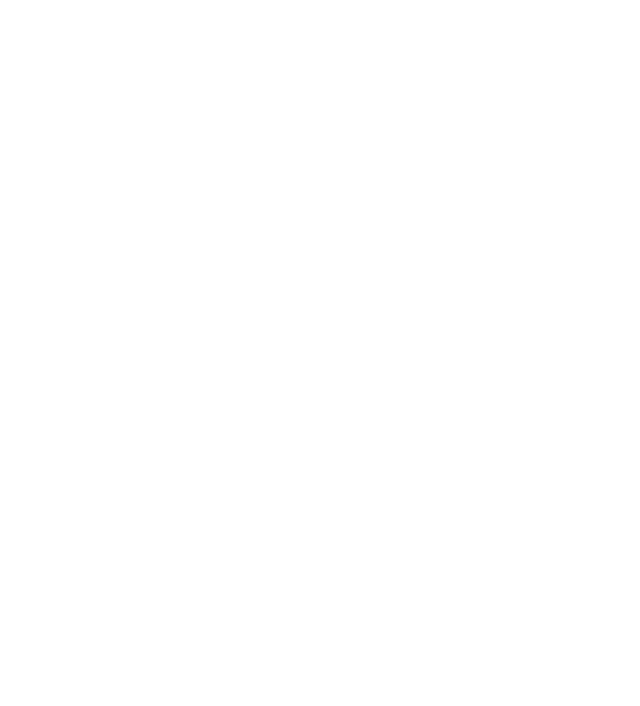
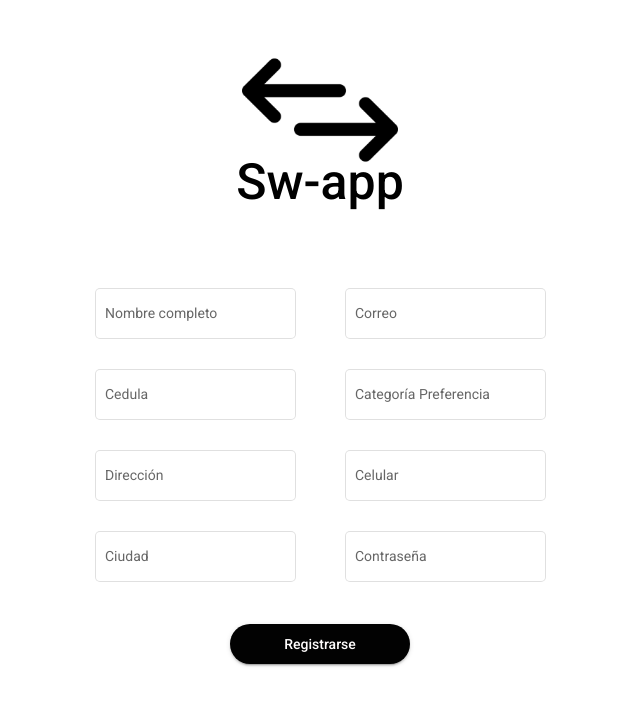
Before and after one commit to CristianDavidSanchez/Swapp, an Angular app: page /registrarse in a window 1280 px wide. Before the commit this address led to /. Shown: the top 706 px of the page, without its empty margins (320-960 px from the left). Built offline with nearby package versions, Linux system fonts and the light colour scheme.

Commit message:
feature: login y registrar usuario borrador

```diff
--- a/src/app/app-routing.module.ts
+++ b/src/app/app-routing.module.ts
@@ -23,7 +23,7 @@
         component:LoginComponent,
       },
       {
-        path:'registry',
+        path:'registrarse',
         component:RegistrarUsuarioComponent,
       },
       {
--- a/src/app/components/layout/layout.component.html
+++ b/src/app/components/layout/layout.component.html
@@ -1,2 +1,3 @@
-<nav></nav>
+<div *ngIf="router.url !== '/login' && router.url !== '/registrarse' "><nav></nav></div>
+
 <router-outlet></router-outlet>
--- a/src/app/components/layout/layout.component.ts
+++ b/src/app/components/layout/layout.component.ts
@@ -1,4 +1,5 @@
 import { Component, OnInit } from '@angular/core';
+import { Router } from '@angular/router';
 
 @Component({
   selector: 'app-layout',
@@ -7,7 +8,7 @@
 })
 export class LayoutComponent implements OnInit {
 
-  constructor() { }
+  constructor(public router:Router) { }
 
   ngOnInit(): void {
   }
--- a/src/app/components/nav/nav.component.html
+++ b/src/app/components/nav/nav.component.html
@@ -23,7 +23,7 @@
             <span>Mis trueques</span>
         </div>
         <div class="menu-item">
-            <button mat-icon-button class="example-icon" aria-label="Example icon-button with share icon">
+            <button routerLink="/" mat-icon-button class="example-icon" aria-label="Example icon-button with share icon">
                 <mat-icon>cancel</mat-icon>
             </button>
             <span>Salir</span>
--- a/src/app/pages/login/login.component.css
+++ b/src/app/pages/login/login.component.css
@@ -34,7 +34,8 @@
     flex-direction: column;
 }
 .logo{
-
+    font-size: 50px;
+    font-weight:500;
     display: flex;
     justify-content: center;
     align-items: center;
@@ -53,8 +54,8 @@
     font-size: 20px;
 
 }
-.mat-flat-button.mat-accent, .mat-raised-button.mat-accent, .mat-fab.mat-accent, .mat-mini-fab.mat-accent {
-    width: 200px;
+.mat-raised-button.mat-accent{
+    width: 180px;
+    height: 40px;
     border-radius: 20px;
-    background-color: #020202;
-    }
+}
--- a/src/app/pages/login/login.component.html
+++ b/src/app/pages/login/login.component.html
@@ -1,18 +1,33 @@
 <body>
     <div class="background">
         <div class="logo">
-            <img src="assets/logo 1.png" width="50%">
+            <img src="assets/logo 1.png" width="70%">
             <span>Sw-app</span>
         </div>
         <div class="login-container">
-            <div class="loginbtn">
-                <button mat-raised-button color="accent">Ingresar</button>
+            <div class="logintext">
+                <mat-form-field appearance="outline" class="example-form-field" color="accent">
+                    <mat-label>Correo</mat-label>
+                    <input matInput type="text" [(ngModel)]="email">
+                    <button *ngIf="email" matSuffix mat-icon-button aria-label="Clear" (click)="email=''">
+                      <mat-icon>close</mat-icon>
+                    </button>
+                  </mat-form-field>
+            </div>
+            <div class="logintext">
+                <mat-form-field appearance="outline" class="example-form-field" color="accent">
+                    <mat-label>Contraseña</mat-label>
+                    <input matInput type="text" [(ngModel)]="password">
+                    <button *ngIf="password" matSuffix mat-icon-button aria-label="Clear" (click)="password=''">
+                      <mat-icon>close</mat-icon>
+                    </button>
+                  </mat-form-field>
             </div>
             <div class="loginbtn">
-                <button mat-raised-button color="accent">Registrarse</button>
+                <button mat-raised-button color="accent" routerLink="/misElementos">Ingresar</button>
             </div>
-            <div class="logintext">
-                <h3>Haz click en el botón y realiza tu ingreso con las credenciales dadas por tu administrador</h3>
+            <div class="loginbtn">
+                <button mat-raised-button color="accent" routerLink="/registrarse">Registrarse</button>
             </div>
         </div>
     </div>
--- a/src/app/pages/login/login.component.ts
+++ b/src/app/pages/login/login.component.ts
@@ -6,7 +6,8 @@
   styleUrls: ['./login.component.css']
 })
 export class LoginComponent implements OnInit {
-
+  email:string = '';
+  password:string='';
   constructor() { }
 
   ngOnInit(): void {
--- a/src/app/pages/registrar-usuario/registrar-usuario.component.css
+++ b/src/app/pages/registrar-usuario/registrar-usuario.component.css
@@ -0,0 +1,57 @@
+html{
+    height: 100vh;
+}
+body{
+    margin: 0;
+    min-height: 100vh;
+}
+
+.background{
+    z-index: 0;
+    position:relative;
+    display: flex;
+    flex-direction: column;
+    align-items: center;
+    justify-content: center;
+    height: 100vh;
+    background-size:cover;
+}
+
+.form-container{
+    width: 30%;
+    height: 70%;
+    display: flex;
+    justify-content: center;
+    align-items: center;
+    flex-direction: column;
+}
+.logo{
+    font-size: 50px;
+    font-weight:500;
+    display: flex;
+    justify-content: center;
+    align-items: center;
+    flex-direction: column;
+}
+.form-row{
+    margin-top: 1%;
+    display: flex;
+    flex-direction: row;
+    justify-content: space-around;
+    width: 500px ;
+}
+.loginbtn{
+    margin-top: 5%;
+}
+h3{
+    color: #0f0404;
+    font-weight:lighter;
+    text-align: center;
+    font-size: 20px;
+
+}
+.mat-raised-button.mat-accent{
+    width: 180px;
+    height: 40px;
+    border-radius: 20px;
+}
--- a/src/app/pages/registrar-usuario/registrar-usuario.component.html
+++ b/src/app/pages/registrar-usuario/registrar-usuario.component.html
@@ -1 +1,85 @@
-<p>registrar-usuario works!</p>
+<body>
+    <div class="background">
+        <div class="logo">
+            <img src="assets/logo 1.png" width="70%">
+            <span>Sw-app</span>
+        </div>
+        <div class="form-container">
+            <div class="form-row">
+                <mat-form-field appearance="outline" class="example-form-field" color="primary">
+                    <mat-label>Nombre completo</mat-label>
+                    <input matInput type="text" [(ngModel)]="email">
+                    <button *ngIf="email" matSuffix mat-icon-button aria-label="Clear" (click)="email=''">
+                      <mat-icon>close</mat-icon>
+                    </button>
+                  </mat-form-field>
+
+                  <mat-form-field appearance="outline" class="example-form-field" color="primary">
+                    <mat-label>Correo</mat-label>
+                    <input matInput type="text" [(ngModel)]="email">
+                    <button *ngIf="email" matSuffix mat-icon-button aria-label="Clear" (click)="email=''">
+                      <mat-icon>close</mat-icon>
+                    </button>
+                  </mat-form-field>
+            </div>
+            <div class="form-row">
+                <mat-form-field appearance="outline" class="example-form-field" color="primary">
+                    <mat-label>Cedula</mat-label>
+                    <input matInput type="text" [(ngModel)]="password">
+                    <button *ngIf="password" matSuffix mat-icon-button aria-label="Clear" (click)="password=''">
+                      <mat-icon>close</mat-icon>
+                    </button>
+                </mat-form-field>
+
+                <mat-form-field appearance="outline" class="example-form-field" color="primary">
+                    <mat-label>Categoría Preferencia</mat-label>
+                    <input matInput type="text" [(ngModel)]="email">
+                    <button *ngIf="email" matSuffix mat-icon-button aria-label="Clear" (click)="email=''">
+                      <mat-icon>close</mat-icon>
+                    </button>
+                </mat-form-field>
+            </div>
+
+            <div class="form-row">
+                <mat-form-field appearance="outline" class="example-form-field" color="primary">
+                    <mat-label>Dirección</mat-label>
+                    <input matInput type="text" [(ngModel)]="password">
+                    <button *ngIf="password" matSuffix mat-icon-button aria-label="Clear" (click)="password=''">
+                      <mat-icon>close</mat-icon>
+                    </button>
+                </mat-form-field>
+
+                <mat-form-field appearance="outline" class="example-form-field" color="primary">
+                    <mat-label>Celular</mat-label>
+                    <input matInput type="text" [(ngModel)]="email">
+                    <button *ngIf="email" matSuffix mat-icon-button aria-label="Clear" (click)="email=''">
+                      <mat-icon>close</mat-icon>
+                    </button>
+                </mat-form-field>
+            </div>
+
+            <div class="form-row">
+                <mat-form-field appearance="outline" class="example-form-field" color="primary" >
+                    <mat-label>Ciudad</mat-label>
+                    <input matInput type="text" [(ngModel)]="password">
+                    <button *ngIf="password" matSuffix mat-icon-button aria-label="Clear" (click)="password=''">
+                      <mat-icon>close</mat-icon>
+                    </button>
+                </mat-form-field>
+
+                <mat-form-field appearance="outline" class="example-form-field" color="primary">
+                    <mat-label>Contraseña</mat-label>
+                    <input matInput type="text" [(ngModel)]="email">
+                    <button *ngIf="email" matSuffix mat-icon-button aria-label="Clear" (click)="email=''">
+                      <mat-icon>close</mat-icon>
+                    </button>
+                </mat-form-field>
+            </div>
+
+
+            <div class="loginbtn">
+                <button mat-raised-button color="accent" routerLink="/login">Registrarse</button>
+            </div>
+        </div>
+    </div>
+</body>
--- a/src/app/pages/registrar-usuario/registrar-usuario.component.ts
+++ b/src/app/pages/registrar-usuario/registrar-usuario.component.ts
@@ -6,7 +6,8 @@
   styleUrls: ['./registrar-usuario.component.css']
 })
 export class RegistrarUsuarioComponent implements OnInit {
-
+  email:string = '';
+  password:string='';
   constructor() { }
 
   ngOnInit(): void {
```
Also changed, not shown: src/app/app.module.ts (+6 -1 lines).
